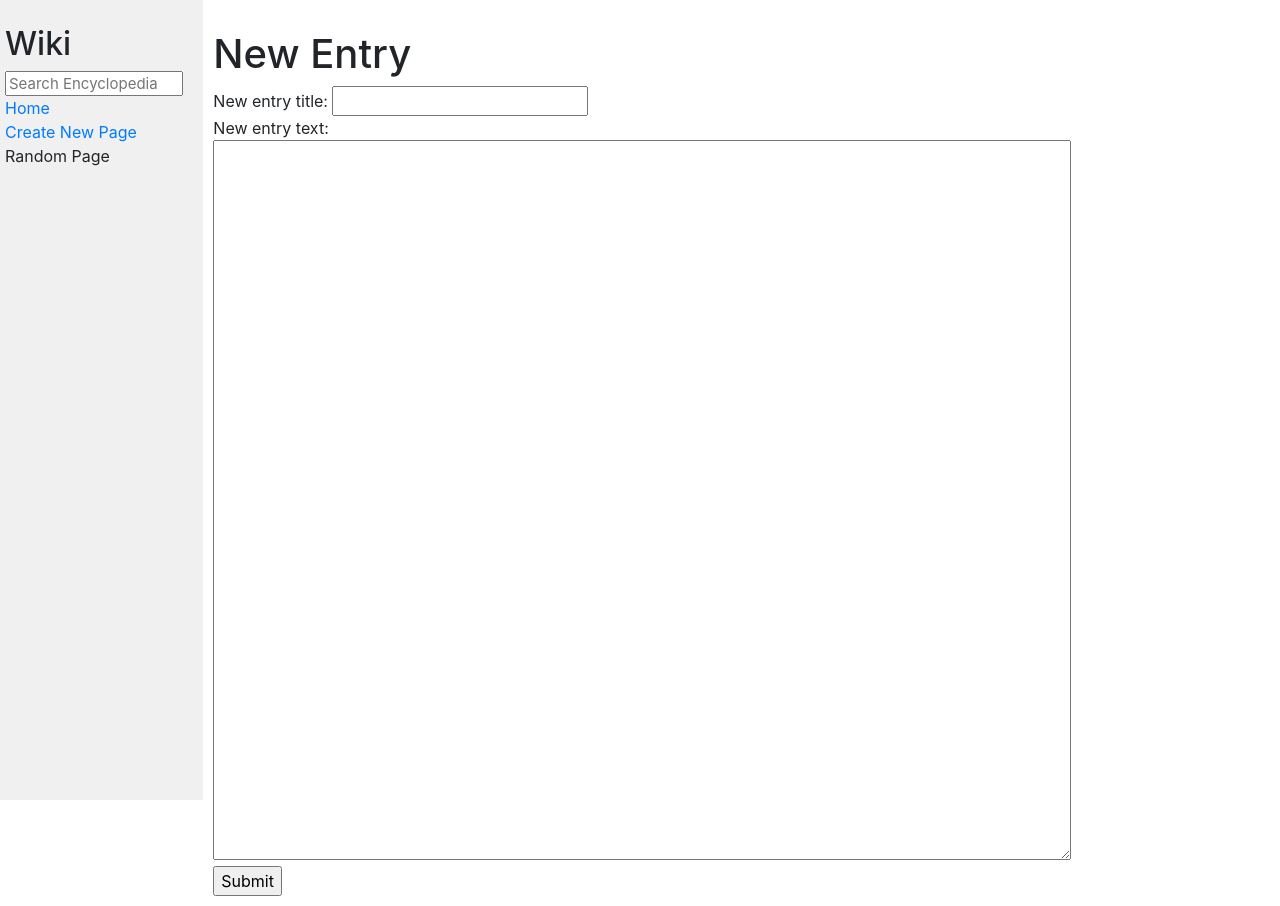
After one commit to egor-goriunov/wiki, a Django app: page /new_entry in a window 1280 px wide. The commit adds this page. Run offline with Django 3.2, Linux system fonts and the light colour scheme; some libraries are stand-ins or nearby versions.

Commit message:
Project 1 changes

```diff
--- a/encyclopedia/templates/encyclopedia/layout.html
+++ b/encyclopedia/templates/encyclopedia/layout.html
@@ -19,7 +19,7 @@
                     <a href="{% url 'index' %}">Home</a>
                 </div>
                 <div>
-                    Create New Page
+                    <a href="{% url 'new_entry' %}">Create New Page</a>
                 </div>
                 <div>
                     Random Page
--- /dev/null
+++ b/encyclopedia/templates/encyclopedia/new_entry.html
@@ -0,0 +1,18 @@
+{% extends "encyclopedia/layout.html" %}
+
+{% block title %}
+    New Entry
+{% endblock %}
+
+{% block body %}
+    <h1>New Entry</h1>
+
+    <form action="/new_entry" method="post">
+        {% csrf_token %}
+        New entry title: <input type="text" name="title"><br>
+        New entry text: <br>
+        <textarea name="entry" cols="10" rows="4"></textarea><br>
+        <input type="submit" title="Save">
+    </form>
+
+{% endblock %}
--- a/encyclopedia/urls.py
+++ b/encyclopedia/urls.py
@@ -5,5 +5,6 @@ from . import views
 urlpatterns = [
     path("", views.index, name="index"),
     path("wiki/<str:entry>",views.show_entry,name="show_entry"),
-    path("search",views.search,name="search")
+    path("search",views.search,name="search"),
+    path("new_entry",views.new_entry,name="new_entry")
 ]
--- a/encyclopedia/views.py
+++ b/encyclopedia/views.py
@@ -1,3 +1,4 @@
+from operator import is_not
 from django.shortcuts import render
 from django.http import HttpResponseNotFound
 import markdown2
@@ -20,8 +21,26 @@ def show_entry(request,entry):
 
 def search(request):
     search_text=request.GET['q']
-    search_results=["CSS","Walchwil","Python"]
+    all_entries= util.list_entries()
+    search_results=[]
+    for entry in all_entries:
+        if entry.find(search_text) != -1:
+            search_results.append(entry)
     return render(request,"encyclopedia/search.html",{
         "search_text":search_text,
         "search_results":search_results
     })
+
+def new_entry(request):
+    if request.method == "POST":
+        entry_title=request.POST['title']
+        if entry_title == "":
+            return render(request,"encyclopedia/message.html",{"msg_title":"Error","msg_text":"Title is empty"})
+        entry_text=request.POST['entry']
+        if entry_text == "":
+            return render(request,"encyclopedia/message.html",{"msg_title":"Error","msg_text":"Entry is empty"})
+        if not (util.get_entry(entry_title) is None):
+            return render(request,"encyclopedia/message.html",{"msg_title":"Error","msg_text":"This entry already exists"})
+        util.save_entry(entry_title, entry_text)
+        return render(request,"encyclopedia/message.html",{"msg_title":"Success ","msg_text":"Your entry has been successfully created"})
+    return render(request,"encyclopedia/new_entry.html",{})
```
Also changed, not shown: encyclopedia/templates/encyclopedia/message.html (added, +12 -0 lines), entries/Egor.md (added, +3 -0 lines).
